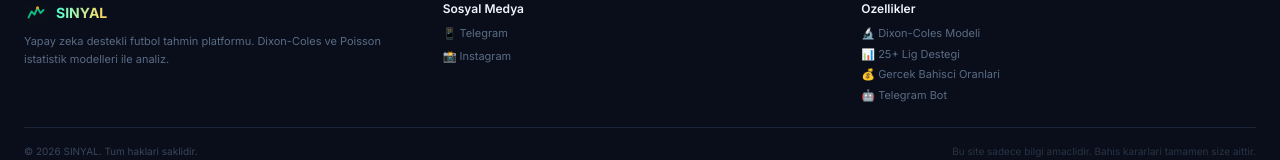
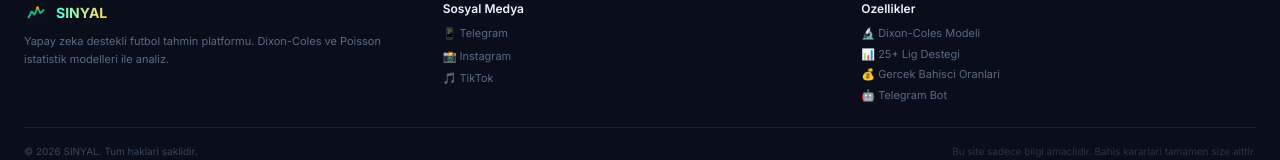
Before and after one commit to yusuferendokumaci-hash/sinyal, a Next.js app: page / in a window 1280 px wide. Shown: the part 1627-1787 px from the top of the page. Built offline with nearby package versions, Linux system fonts and the light colour scheme.

Commit message:
Add TikTok to footer

```diff
--- a/src/app/page.tsx
+++ b/src/app/page.tsx
@@ -324,6 +324,9 @@ export default function Home() {
                 <a href="https://instagram.com/_sinyal_1" target="_blank" rel="noopener" className="flex items-center gap-1.5 text-[11px] text-muted hover:text-accent transition-colors">
                   📸 Instagram
                 </a>
+                <a href="https://tiktok.com/@sinyal695" target="_blank" rel="noopener" className="flex items-center gap-1.5 text-[11px] text-muted hover:text-accent transition-colors">
+                  🎵 TikTok
+                </a>
               </div>
             </div>
 
```
